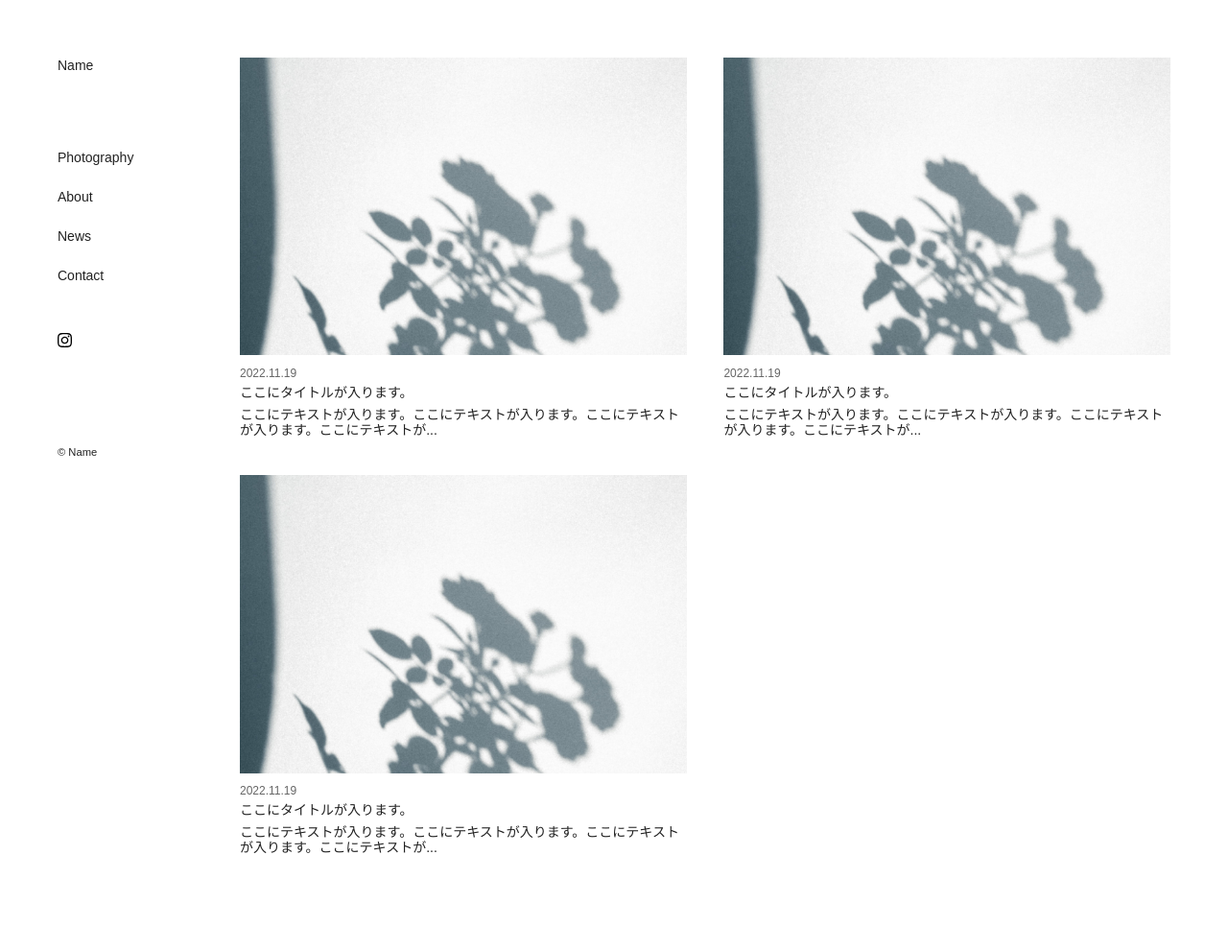
After one commit to muffin-bird/Photograph, a PHP site: page /news.html in a window 1280 px wide. The commit adds this page. Shown: the whole page at 96% size. Run offline with PHP 8.4, Linux system fonts and the light colour scheme.

Commit message:
Create News

```diff
--- a/site/assets/stylesheets/css/style.css
+++ b/site/assets/stylesheets/css/style.css
@@ -38,7 +38,6 @@
 }
 .container .photoList {
   display: flex;
-  justify-content: center;
   flex-wrap: wrap;
 }
 .container .photoList .box {
@@ -64,7 +63,6 @@
 }
 .container .singlePhotoList {
   display: flex;
-  justify-content: center;
   flex-wrap: wrap;
 }
 .container .singlePhotoList .singleBox {
@@ -83,24 +81,50 @@
   width: 60%;
 }
 .container .profile .description {
+  line-height: 1.8;
   margin-top: 2%;
 }
 .container .profile .description .jp {
   margin: 3% 0;
 }
 
+.container {
+  padding: 60px 60px 60px 250px;
+}
+.container .cards {
+  display: flex;
+  flex-wrap: wrap;
+}
+.container .cards .card {
+  width: 48%;
+  margin-right: 4%;
+  margin-bottom: 4%;
+}
+.container .cards .card:nth-child(2n) {
+  margin-right: 0;
+}
+.container .cards .card .meta {
+  margin-top: 2%;
+}
+.container .cards .card .meta .data {
+  font-size: 12px;
+  color: #666666;
+}
+.container .cards .card .meta .title {
+  margin: 1% 0 1.5% 0;
+}
+
 body {
   font-family: "Noto Sans JP", sans-serif;
   font-size: 14px;
   color: #222;
-  line-height: 2;
 }
 body .img {
   width: 100%;
   height: auto;
   max-width: 100%;
 }
-body .photoLink {
+body .link {
   display: block;
 }
 /*# sourceMappingURL=style.css.map */
--- a/site/assets/stylesheets/pages/_about.scss
+++ b/site/assets/stylesheets/pages/_about.scss
@@ -5,6 +5,7 @@
     width: 60%;
 
     .description {
+      line-height: 1.8;
       margin-top: 2%;
 
       .jp {
--- /dev/null
+++ b/site/assets/stylesheets/pages/_news.scss
@@ -0,0 +1,31 @@
+.container {
+  padding: 60px 60px 60px 250px;
+
+  .cards {
+    display: flex;
+    flex-wrap: wrap;
+
+    .card {
+      width: 48%;
+      margin-right: 4%;
+      margin-bottom: 4%;
+
+      &:nth-child(2n) {
+        margin-right: 0;
+      }
+
+      .meta {
+        margin-top: 2%;
+
+        .data {
+          font-size: 12px;
+          color: #666666;
+        }
+
+        .title {
+          margin: 1% 0 1.5% 0;
+        }
+      }
+    }
+  }
+}
--- a/site/assets/stylesheets/pages/_photography.scss
+++ b/site/assets/stylesheets/pages/_photography.scss
@@ -3,7 +3,6 @@
 
   .photoList {
     display: flex;
-    justify-content: center;
     flex-wrap: wrap;
 
     .box {
--- a/site/assets/stylesheets/pages/_single-photography.scss
+++ b/site/assets/stylesheets/pages/_single-photography.scss
@@ -16,7 +16,6 @@
 
   .singlePhotoList {
     display: flex;
-    justify-content: center;
     flex-wrap: wrap;
 
     .singleBox {
--- a/site/assets/stylesheets/style.scss
+++ b/site/assets/stylesheets/style.scss
@@ -3,12 +3,12 @@
 @use "pages/photography";
 @use "pages/single-photography";
 @use "pages/about";
+@use "pages/news";
 
 body {
   font-family: 'Noto Sans JP', sans-serif;
   font-size: 14px;
   color: #222;
-  line-height: 2;
 
   .img {
     width: 100%;
@@ -16,7 +16,7 @@ body {
     max-width: 100%;
   }
 
-  .photoLink {
+  .link {
     display: block;
   }
 }
--- /dev/null
+++ b/site/news.html
@@ -0,0 +1,79 @@
+<!DOCTYPE html>
+<html lang="ja">
+
+<head>
+    <meta charset="UTF-8">
+    <meta http-equiv="X-UA-Compatible" content="IE=edge">
+    <meta name="viewport" content="width=device-width, initial-scale=1.0">
+    <meta name="description" content="">
+    <link rel="stylesheet" href="./assets/stylesheets/css/destyle.css">
+    <link rel="stylesheet" href="./assets/stylesheets/css/style.css">
+    <title>name</title>
+</head>
+
+<body>
+    <header class="fixed">
+        <div class="sd">
+            <h1 class="logo">
+                <a href="">Name</a>
+            </h1>
+            <nav>
+                <ul class="menu">
+                    <li class="photography"><a href="">Photography</a></li>
+                    <li class="about"><a href="">About</a></li>
+                    <li class="news"><a href="">News</a></li>
+                    <li class="contact"><a href="">Contact</a></li>
+                </ul>
+            </nav>
+            <div class="socialBtn">
+                <a href="" target="_blank">
+                    <img src="assets/img/instagram.svg" width="15px" height="15px" alt="Instagram">
+                </a>
+            </div>
+            <div class="copy">
+                <small class="copyright">© Name</small>
+            </div>
+        </div>
+    </header>
+    <div class="container">
+        <section class="section_secondary">
+            <div class="cards">
+                <article class="card">
+                    <a href="" class="link">
+                        <img src="assets/img/news.jpg" alt="thumbnail" class="img">
+                        <div class="meta">
+                            <time class="data">2022.11.19</time>
+                            <h2 class="title">ここにタイトルが入ります。</h2>
+                            <p class="txt">ここにテキストが入ります。ここにテキストが入ります。ここにテキストが入ります。ここにテキストが...</p>
+                        </div>
+                    </a>
+                </article>
+                <article class="card">
+                    <a href="" class="link">
+                        <img src="assets/img/news.jpg" alt="thumbnail" class="img">
+                        <div class="meta">
+                            <time class="data">2022.11.19</time>
+                            <h2 class="title">ここにタイトルが入ります。</h2>
+                            <p class="txt">ここにテキストが入ります。ここにテキストが入ります。ここにテキストが入ります。ここにテキストが...</p>
+                        </div>
+                    </a>
+                </article>
+                <article class="card">
+                    <a href="" class="link">
+                        <img src="assets/img/news.jpg" alt="thumbnail" class="img">
+                        <div class="meta">
+                            <time class="data">2022.11.19</time>
+                            <h2 class="title">ここにタイトルが入ります。</h2>
+                            <p class="txt">ここにテキストが入ります。ここにテキストが入ります。ここにテキストが入ります。ここにテキストが...</p>
+                        </div>
+                    </a>
+                </article>
+            </div>
+        </section>
+    </div>
+    <footer>
+    </footer>
+    <script src="./js/main.js"></script>
+</body>
+
+</html>
```
Also changed, not shown: site/assets/stylesheets/css/style.min.css (+1 -1 lines), site/photography.html (+8 -11 lines), site/single-photography.html (+7 -12 lines), site/assets/img/news.jpg (added), 2 other files.
